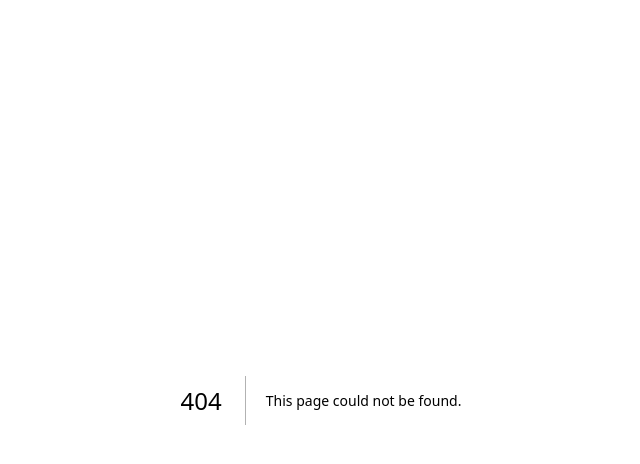
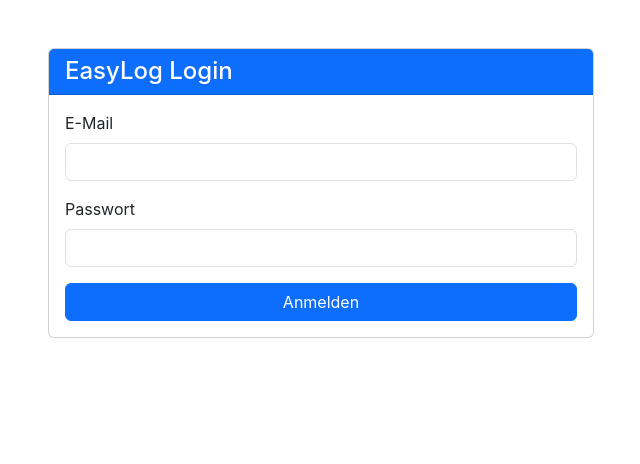
Before and after one commit to easylog/gooooo, a Next.js app: page /auth/login in a window 1280 px wide. Before the commit this address had no page. Shown: the top 464 px of the page, without its empty margins (319-959 px from the left). Built offline with nearby package versions, Linux system fonts and the light colour scheme.

Commit message:
Create login.js

```diff
--- /dev/null
+++ b/pages/auth/login.js
@@ -0,0 +1,105 @@
+import { useState } from 'react';
+import { signIn } from 'next-auth/react';
+import { useRouter } from 'next/router';
+import Head from 'next/head';
+
+export default function Login() {
+  const router = useRouter();
+  const [formData, setFormData] = useState({
+    email: '',
+    password: ''
+  });
+  const [error, setError] = useState('');
+  const [loading, setLoading] = useState(false);
+
+  const handleChange = (e) => {
+    const { name, value } = e.target;
+    setFormData(prev => ({ ...prev, [name]: value }));
+  };
+
+  const handleSubmit = async (e) => {
+    e.preventDefault();
+    setLoading(true);
+    setError('');
+
+    try {
+      const result = await signIn('credentials', {
+        redirect: false,
+        email: formData.email,
+        password: formData.password
+      });
+
+      if (result.error) {
+        setError('Anmeldung fehlgeschlagen. Bitte überprüfen Sie Ihre Anmeldedaten.');
+      } else {
+        // Erfolgreiche Anmeldung, Weiterleitung basierend auf Rolle
+        const role = formData.email.includes('admin') ? 'admin' : 'staff';
+        router.push(`/dashboard/${role}`);
+      }
+    } catch (error) {
+      console.error('Login error:', error);
+      setError('Ein Fehler ist aufgetreten. Bitte versuchen Sie es später erneut.');
+    } finally {
+      setLoading(false);
+    }
+  };
+
+  return (
+    <>
+      <Head>
+        <title>Login | EasyLog</title>
+      </Head>
+      <div className="container mt-5">
+        <div className="row justify-content-center">
+          <div className="col-md-6">
+            <div className="card">
+              <div className="card-header bg-primary text-white">
+                <h4 className="mb-0">EasyLog Login</h4>
+              </div>
+              <div className="card-body">
+                {error && (
+                  <div className="alert alert-danger" role="alert">
+                    {error}
+                  </div>
+                )}
+                <form onSubmit={handleSubmit}>
+                  <div className="mb-3">
+                    <label htmlFor="email" className="form-label">E-Mail</label>
+                    <input
+                      type="email"
+                      className="form-control"
+                      id="email"
+                      name="email"
+                      value={formData.email}
+                      onChange={handleChange}
+                      required
+                    />
+                  </div>
+                  <div className="mb-3">
+                    <label htmlFor="password" className="form-label">Passwort</label>
+                    <input
+                      type="password"
+                      className="form-control"
+                      id="password"
+                      name="password"
+                      value={formData.password}
+                      onChange={handleChange}
+                      required
+                    />
+                  </div>
+                  <button
+                    type="submit"
+                    className="btn btn-primary w-100"
+                    disabled={loading}
+                  >
+                    {loading ? 'Anmeldung...' : 'Anmelden'}
+                  </button>
+                </form>
+              </div>
+            </div>
+          </div>
+        </div>
+      </div>
+    </>
+  );
+}
```
